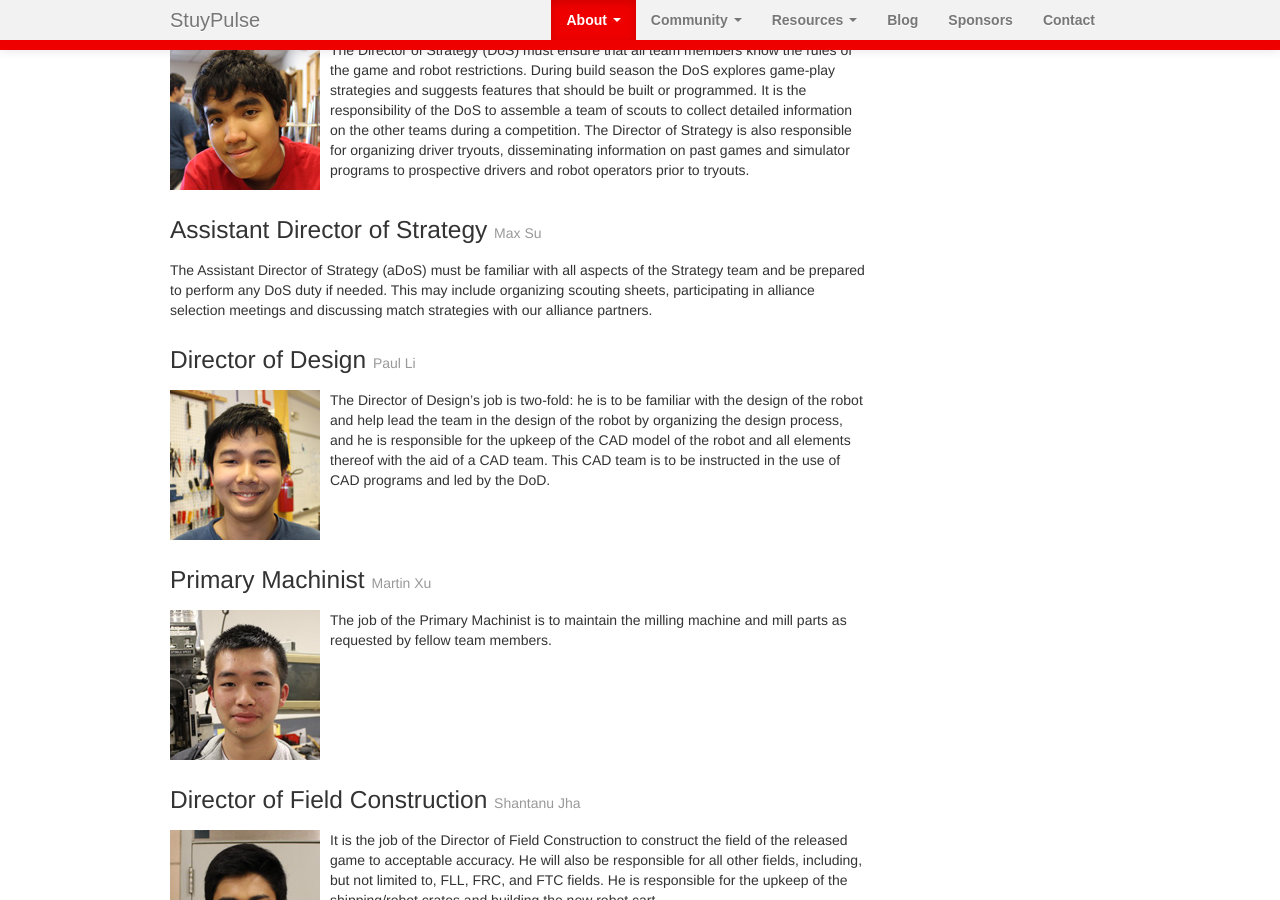
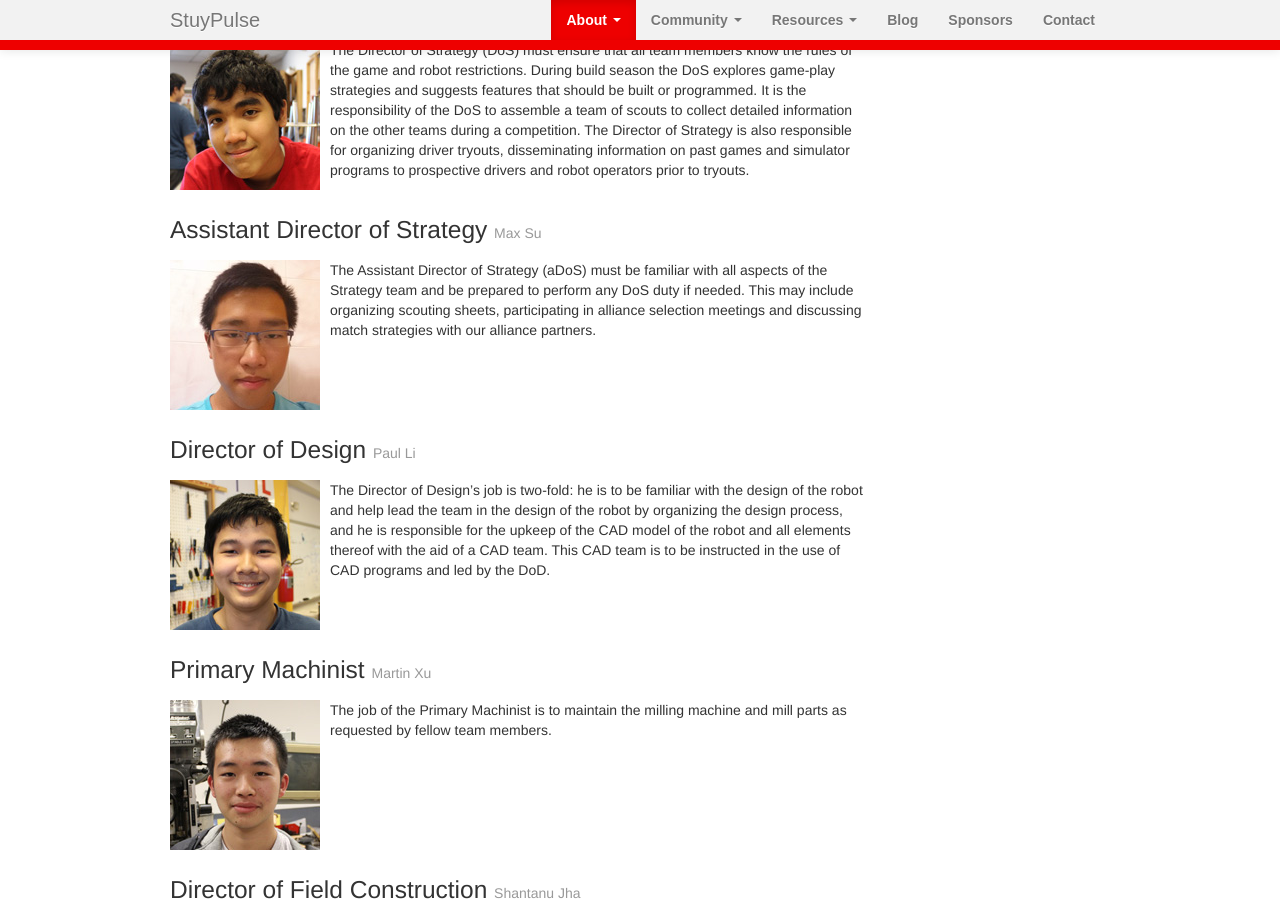
Before and after one commit to StuyPulse/team694.github.io, a Jekyll site: the page built from about/ec/index.md, in a window 1280 px wide and 900 px high, scrolled down 2710 px. Built offline with Jekyll 4.4.1, drawn with Linux system fonts in a browser that asks for light colours; nearby versions of some CDN libraries.

Commit message:
Add max's pic

```diff
--- a/_data/ec.yml
+++ b/_data/ec.yml
@@ -42,6 +42,7 @@ strategy:
     photo: /img/ec/chris.jpg
 ados:
     name: Max Su
+    photo: /img/ec/max.jpg
 design:
     name: Paul Li
     photo: /img/ec/paul.jpg
```
Also changed, not shown: img/ec/max.jpg (added).
